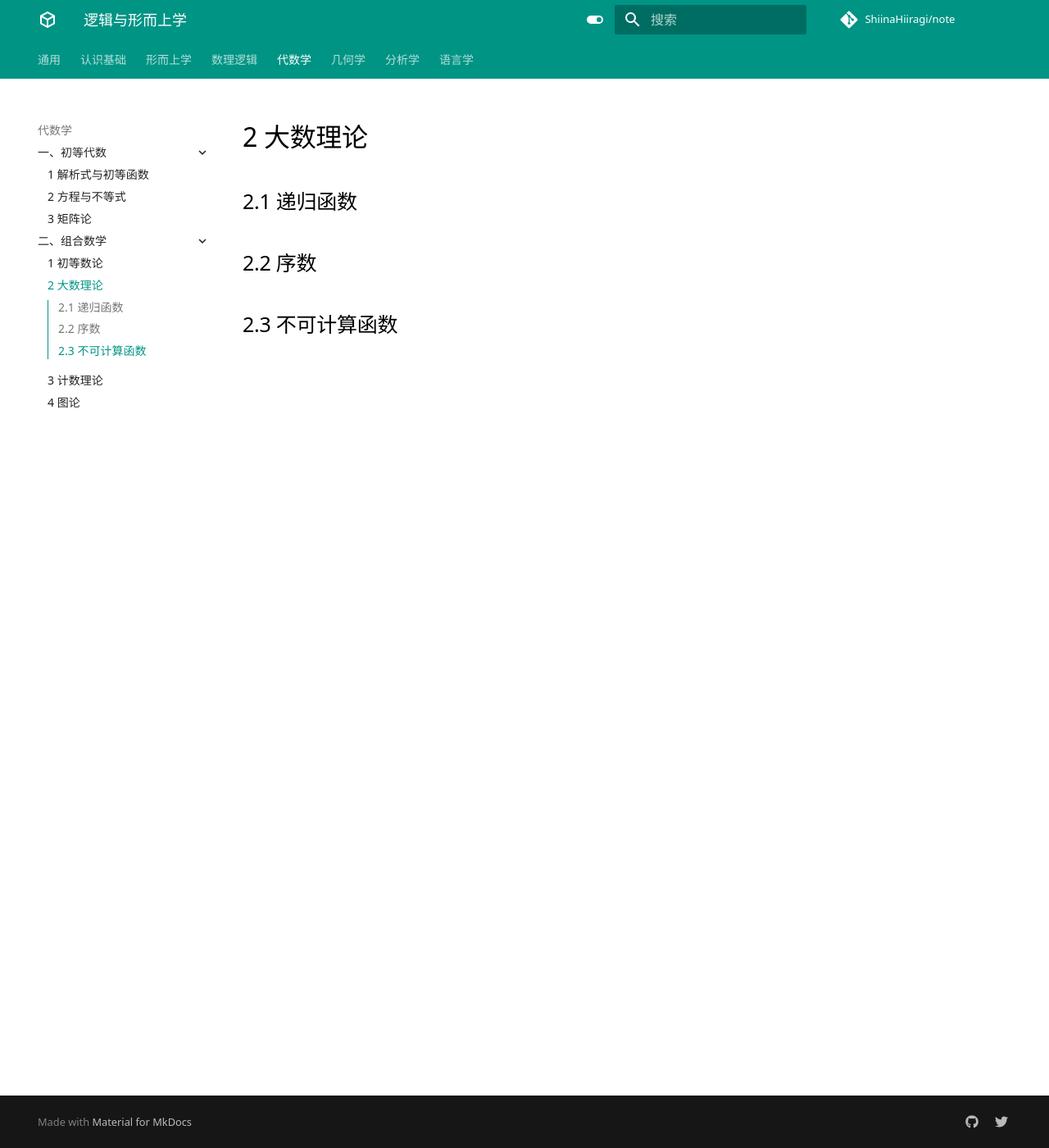
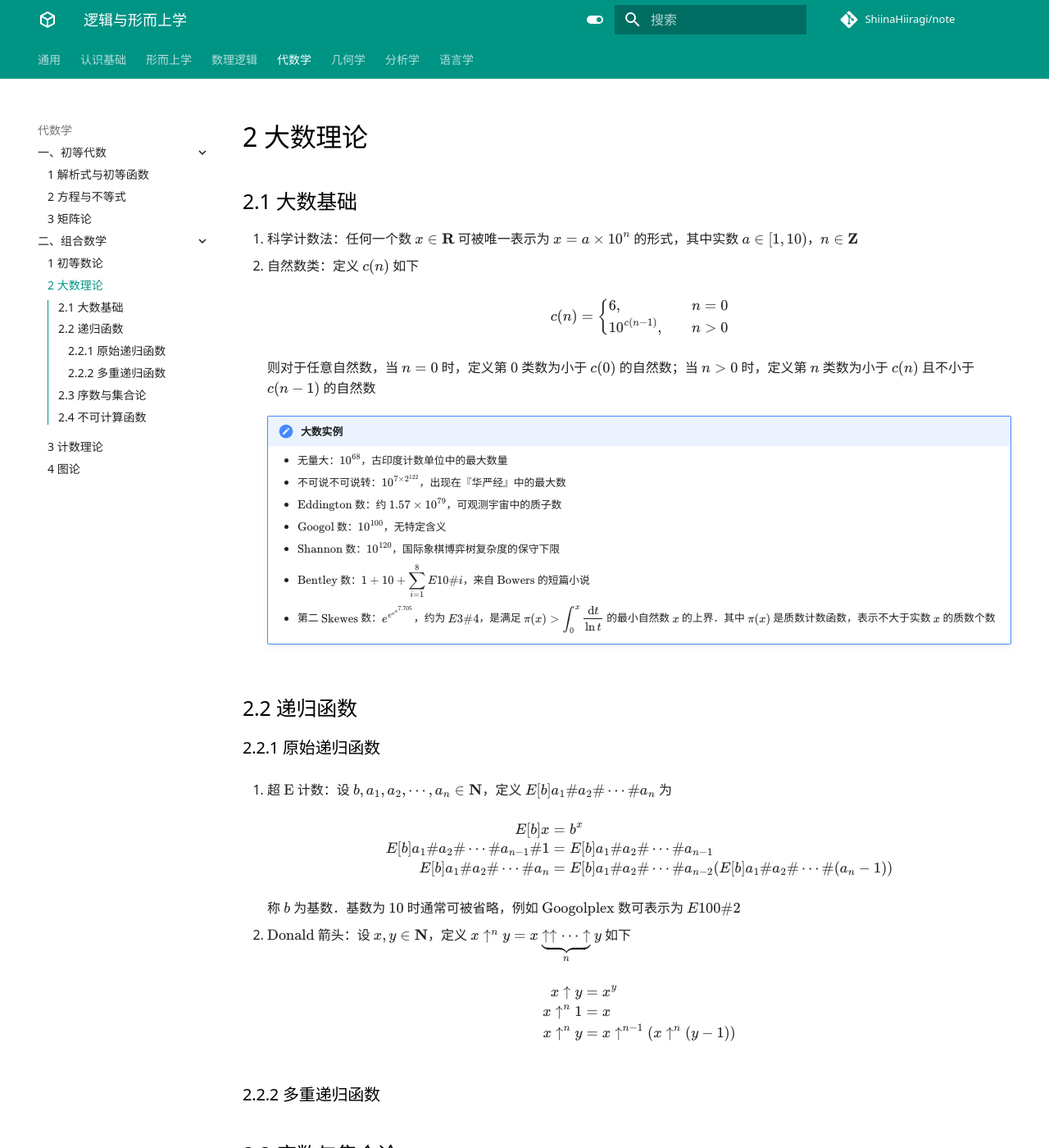
Before and after one commit to ShiinaHiiragi/note, an MkDocs documentation site: the page built from docs/alg/comb/gg.md, in a window 1280 px wide and 1400 px high. Shown: the whole window at 82% size. Built offline with MkDocs 1.6.1 and Material for MkDocs 9.7.7, drawn with Linux system fonts in a browser that asks for light colours; comment, search, counter and statistics services are not loaded.

Commit message:
first in googology

```diff
--- a/docs/alg/comb/gg.md
+++ b/docs/alg/comb/gg.md
@@ -1,7 +1,53 @@
 # 2 大数理论
 
-## 2.1 递归函数
+## 2.1 大数基础
+1. 科学计数法：任何一个数 $x \in \mathbf R$ 可被唯一表示为 $x = a \times 10^{n}$ 的形式，其中实数 $a \in [1, 10)$，$n \in \mathbf Z$
+2. 自然数类：定义 $c(n)$ 如下
 
-## 2.2 序数
+    $$
+    c(n) = \left\{\begin{aligned}
+    & 6, & n = 0 \\
+    & 10^{c(n-1)}, & n > 0
+    \end{aligned}\right.
+    $$
 
-## 2.3 不可计算函数
+    则对于任意自然数，当 $n = 0$ 时，定义第 $0$ 类数为小于 $c(0)$ 的自然数；当 $n > 0$ 时，定义第 $n$ 类数为小于 $c(n)$ 且不小于 $c(n-1)$ 的自然数
+
+    !!! note "大数实例"
+        - 无量大：$10^{68}$，古印度计数单位中的最大数量
+        - 不可说不可说转：$10^{7 \times 2^{122}}$，出现在『华严经』中的最大数
+        - $\text{Eddington}$ 数：约 $1.57 \times 10^{79}$，可观测宇宙中的质子数
+        - $\text{Googol}$ 数：$10^{100}$，无特定含义
+        - $\text{Shannon}$ 数：$10^{120}$，国际象棋博弈树复杂度的保守下限
+        - $\text{Bentley}$ 数：${\displaystyle 1 + 10 + \sum_{i=1}^8 E 10\# i}$，来自 $\text{Bowers}$ 的短篇小说
+        - 第二 $\text{Skewes}$ 数：$e^{e^{e^{e^{7.705}}}}$，约为 $E 3\#4$，是满足 ${\displaystyle \pi(x) > \int_0^x \dfrac{\mathrm dt}{\ln t}}$ 的最小自然数 $x$ 的上界．其中 $\pi(x)$ 是质数计数函数，表示不大于实数 $x$ 的质数个数
+
+## 2.2 递归函数
+### 2.2.1 原始递归函数
+1. 超 $\text{E}$ 计数：设 $b, a_1, a_2, \cdots, a_n \in \mathbf N$，定义 $E[b] a_1 \# a_2 \# \cdots \# a_n$ 为
+
+    $$
+    \begin{aligned}
+    E[b] x & = b^x \\
+    E[b] a_1 \# a_2 \# \cdots \# a_{n-1} \# 1& = E[b] a_1 \# a_2 \# \cdots \# a_{n-1}\\
+    E[b] a_1 \# a_2 \# \cdots \# a_n & = E[b] a_1 \# a_2 \# \cdots \# a_{n-2} (E[b] a_1 \# a_2 \# \cdots \# (a_n - 1))
+    \end{aligned}
+    $$
+
+    称 $b$ 为基数．基数为 $10$ 时通常可被省略，例如 $\text{Googolplex}$ 数可表示为 $E 100\#2$
+
+2. $\text{Donald}$ 箭头：设 $x, y \in \mathbf N$，定义 $x \uparrow^n y =  x \ \underbrace{\uparrow \uparrow \cdots \uparrow}_{n} \ y$ 如下
+
+    $$
+    \begin{aligned}
+    x \uparrow y & = x^y \\
+    x \uparrow^n 1 & = x \\
+    x \uparrow^n y & = x \uparrow^{n-1} (x \uparrow^n (y - 1))
+    \end{aligned}
+    $$
+
+### 2.2.2 多重递归函数
+
+## 2.3 序数与集合论
+
+## 2.4 不可计算函数
```
Also changed, not shown: docs/index.md (+1 -1 lines), docs/intro/toc.md (+1 -1 lines).
